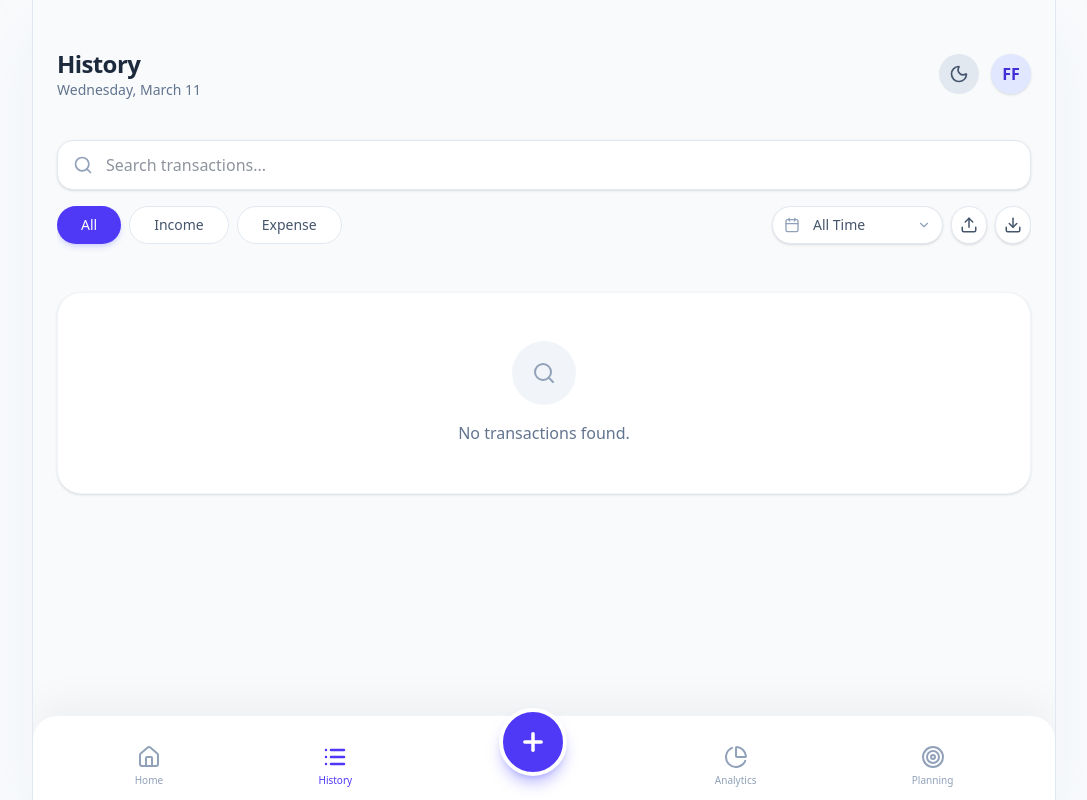
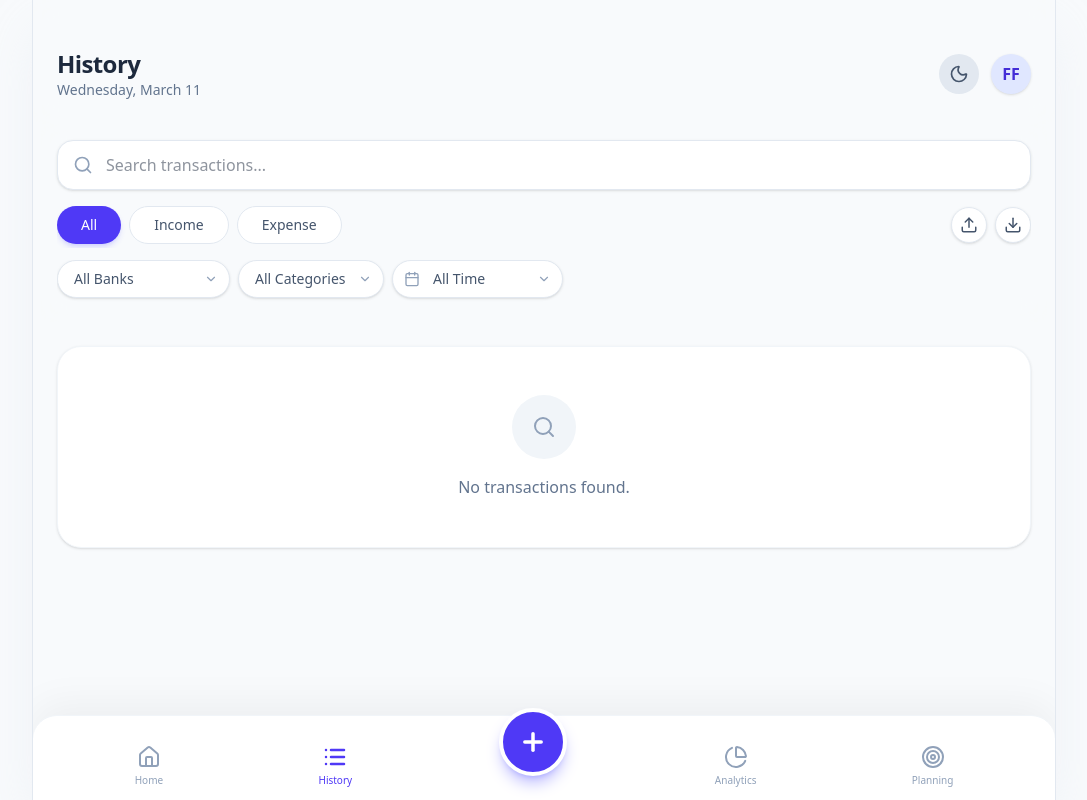
Before and after one commit to amannsyed/finance-flow, a React (Vite) app: page / in a window 1280 px wide. Both pictures are taken after a click on the button "History". Shown: the whole page, without its empty margins (96-1183 px from the left). Built offline with nearby package versions, Linux system fonts and the light colour scheme.

Commit message:
Add bank and category filters to transactions

```diff
--- a/src/components/Transactions.tsx
+++ b/src/components/Transactions.tsx
@@ -7,9 +7,11 @@ import { getCategoryColor } from '../utils/colors';
 import { AddTransactionModal } from './AddTransactionModal';
 
 export const Transactions: React.FC = () => {
-  const { transactions, deleteTransaction, bulkAddTransactions, categories } = useFinance();
+  const { transactions, deleteTransaction, bulkAddTransactions, banks, categories } = useFinance();
   const [filter, setFilter] = useState<'all' | 'income' | 'expense'>('all');
   const [dateFilter, setDateFilter] = useState<'all' | 'last_week' | 'last_month' | 'custom'>('all');
+  const [bankFilter, setBankFilter] = useState<string>('all');
+  const [categoryFilter, setCategoryFilter] = useState<string>('all');
   const [startDate, setStartDate] = useState('');
   const [endDate, setEndDate] = useState('');
   const [search, setSearch] = useState('');
@@ -93,6 +95,8 @@ export const Transactions: React.FC = () => {
 
   const filteredTransactions = transactions.filter(t => {
     if (filter !== 'all' && t.type !== filter) return false;
+    if (bankFilter !== 'all' && t.bank !== bankFilter) return false;
+    if (categoryFilter !== 'all' && t.category !== categoryFilter) return false;
     if (search && !t.category.toLowerCase().includes(search.toLowerCase()) && !t.note.toLowerCase().includes(search.toLowerCase()) && !t.merchant?.toLowerCase().includes(search.toLowerCase())) return false;
 
     if (dateFilter !== 'all') {
@@ -129,8 +133,9 @@ export const Transactions: React.FC = () => {
           />
         </div>
 
-        <div className="flex gap-2 overflow-x-auto pb-2 scrollbar-hide items-center justify-between">
-          <div className="flex gap-2">
+        <div className="flex flex-col gap-3">
+          <div className="flex gap-2 overflow-x-auto pb-1 scrollbar-hide items-center justify-between">
+            <div className="flex gap-2 shrink-0">
             <button
               onClick={() => setFilter('all')}
               className={`px-6 py-2 rounded-full text-sm font-medium whitespace-nowrap transition-colors ${filter === 'all' ? 'bg-indigo-600 text-white shadow-md shadow-indigo-500/20' : 'bg-white dark:bg-slate-800 text-slate-600 dark:text-slate-300 border border-slate-200 dark:border-slate-700 hover:bg-slate-50 dark:hover:bg-slate-700'}`}
@@ -151,24 +156,7 @@ export const Transactions: React.FC = () => {
             </button>
           </div>
 
-          <div className="flex gap-2 ml-auto">
-            <div className="relative">
-              <select
-                value={dateFilter}
-                onChange={(e) => setDateFilter(e.target.value as any)}
-                className="appearance-none pl-10 pr-8 py-2 rounded-full bg-white dark:bg-slate-800 text-slate-600 dark:text-slate-300 border border-slate-200 dark:border-slate-700 hover:bg-slate-50 dark:hover:bg-slate-700 transition-colors shadow-sm text-sm font-medium focus:outline-none focus:ring-2 focus:ring-indigo-500/20"
-              >
-                <option value="all">All Time</option>
-                <option value="last_week">Last 7 Days</option>
-                <option value="last_month">Last 30 Days</option>
-                <option value="custom">Custom Range</option>
-              </select>
-              <Calendar className="absolute left-3 top-1/2 -translate-y-1/2 text-slate-400 pointer-events-none" size={16} />
-              <div className="absolute right-3 top-1/2 -translate-y-1/2 pointer-events-none text-slate-400">
-                <svg xmlns="http://www.w3.org/2000/svg" width="14" height="14" viewBox="0 0 24 24" fill="none" stroke="currentColor" strokeWidth="2" strokeLinecap="round" strokeLinejoin="round"><path d="m6 9 6 6 6-6" /></svg>
-              </div>
-            </div>
-
+          <div className="flex gap-2 shrink-0 ml-auto">
             <button
               onClick={() => fileInputRef.current?.click()}
               disabled={isUploading}
@@ -195,6 +183,54 @@ export const Transactions: React.FC = () => {
             >
               <Download size={18} />
             </button>
+            </div>
+          </div>
+
+          <div className="flex gap-2 overflow-x-auto pb-2 scrollbar-hide">
+            <div className="relative shrink-0">
+              <select
+                value={bankFilter}
+                onChange={(e) => setBankFilter(e.target.value)}
+                className="appearance-none pl-4 pr-8 py-2 rounded-full bg-white dark:bg-slate-800 text-slate-600 dark:text-slate-300 border border-slate-200 dark:border-slate-700 hover:bg-slate-50 dark:hover:bg-slate-700 transition-colors shadow-sm text-sm font-medium focus:outline-none focus:ring-2 focus:ring-indigo-500/20"
+              >
+                <option value="all">All Banks</option>
+                {banks.map(b => <option key={b} value={b}>{b}</option>)}
+              </select>
+              <div className="absolute right-3 top-1/2 -translate-y-1/2 pointer-events-none text-slate-400">
+                <svg xmlns="http://www.w3.org/2000/svg" width="14" height="14" viewBox="0 0 24 24" fill="none" stroke="currentColor" strokeWidth="2" strokeLinecap="round" strokeLinejoin="round"><path d="m6 9 6 6 6-6"/></svg>
+              </div>
+            </div>
+
+            <div className="relative shrink-0">
+              <select
+                value={categoryFilter}
+                onChange={(e) => setCategoryFilter(e.target.value)}
+                className="appearance-none pl-4 pr-8 py-2 rounded-full bg-white dark:bg-slate-800 text-slate-600 dark:text-slate-300 border border-slate-200 dark:border-slate-700 hover:bg-slate-50 dark:hover:bg-slate-700 transition-colors shadow-sm text-sm font-medium focus:outline-none focus:ring-2 focus:ring-indigo-500/20"
+              >
+                <option value="all">All Categories</option>
+                {Array.from(new Set([...categories.income, ...categories.expense])).sort().map(c => <option key={c} value={c}>{c}</option>)}
+              </select>
+              <div className="absolute right-3 top-1/2 -translate-y-1/2 pointer-events-none text-slate-400">
+                <svg xmlns="http://www.w3.org/2000/svg" width="14" height="14" viewBox="0 0 24 24" fill="none" stroke="currentColor" strokeWidth="2" strokeLinecap="round" strokeLinejoin="round"><path d="m6 9 6 6 6-6"/></svg>
+              </div>
+            </div>
+
+            <div className="relative shrink-0">
+              <select
+                value={dateFilter}
+                onChange={(e) => setDateFilter(e.target.value as any)}
+                className="appearance-none pl-10 pr-8 py-2 rounded-full bg-white dark:bg-slate-800 text-slate-600 dark:text-slate-300 border border-slate-200 dark:border-slate-700 hover:bg-slate-50 dark:hover:bg-slate-700 transition-colors shadow-sm text-sm font-medium focus:outline-none focus:ring-2 focus:ring-indigo-500/20"
+              >
+                <option value="all">All Time</option>
+                <option value="last_week">Last 7 Days</option>
+                <option value="last_month">Last 30 Days</option>
+                <option value="custom">Custom Range</option>
+              </select>
+              <Calendar className="absolute left-3 top-1/2 -translate-y-1/2 text-slate-400 pointer-events-none" size={16} />
+              <div className="absolute right-3 top-1/2 -translate-y-1/2 pointer-events-none text-slate-400">
+                <svg xmlns="http://www.w3.org/2000/svg" width="14" height="14" viewBox="0 0 24 24" fill="none" stroke="currentColor" strokeWidth="2" strokeLinecap="round" strokeLinejoin="round"><path d="m6 9 6 6 6-6"/></svg>
+              </div>
+            </div>
           </div>
         </div>
 
```
